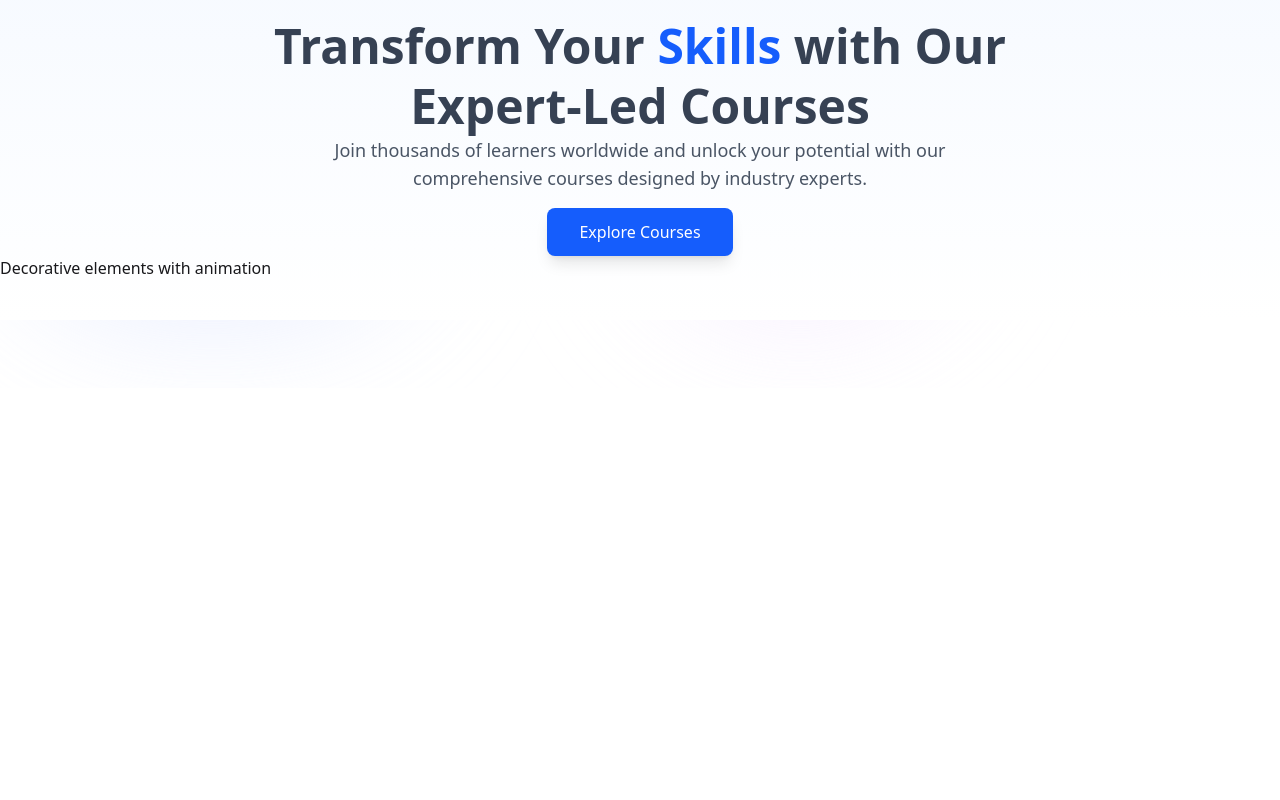
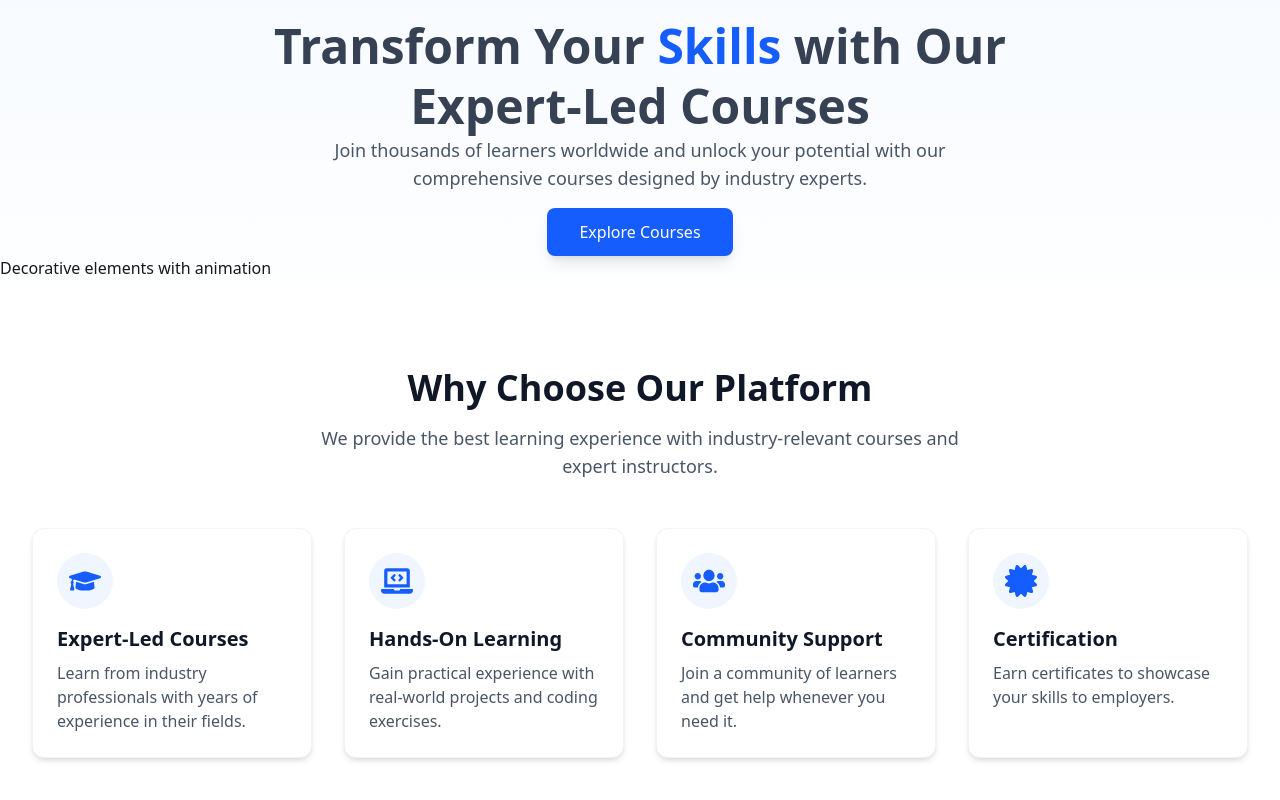
Before and after one commit to MuazamMughal/skillOrbit-app, a Next.js app: page / in a window 1280 px wide. Shown: the part 412-1212 px from the top of the page. Before the commit the page ends 800 px from the top, so only its background shows below. Built offline with nearby package versions, Linux system fonts and the light colour scheme.

Commit message:
SkillOrbit after hero setup

```diff
--- a/package.json
+++ b/package.json
@@ -16,6 +16,7 @@
     "next": "15.5.2",
     "react": "19.1.0",
     "react-dom": "19.1.0",
+    "react-icons": "^5.5.0",
     "tailwind-merge": "^3.3.1"
   },
   "devDependencies": {
--- a/src/app/page.tsx
+++ b/src/app/page.tsx
@@ -1,7 +1,11 @@
 import Hero from "@/components/common/Hero";
+import AfterHero from "@/components/common/AfterHero";
 
 export default function Home() {
   return (
+    <>
     <Hero/>
+    <AfterHero/>
+    </>
   )
 }
--- a/src/components/common/AfterHero.tsx
+++ b/src/components/common/AfterHero.tsx
@@ -1,9 +1,66 @@
+
+"use client";
 import React from 'react'
+
+import { FaGraduationCap, FaLaptopCode, FaUsers, FaCertificate } from 'react-icons/fa';
+
+const features = [
+  {
+    icon: <FaGraduationCap className="w-8 h-8 text-blue-600" />,
+    title: "Expert-Led Courses",
+    description: "Learn from industry professionals with years of experience in their fields."
+  },
+  {
+    icon: <FaLaptopCode className="w-8 h-8 text-blue-600" />,
+    title: "Hands-On Learning",
+    description: "Gain practical experience with real-world projects and coding exercises."
+  },
+  {
+    icon: <FaUsers className="w-8 h-8 text-blue-600" />,
+    title: "Community Support",
+    description: "Join a community of learners and get help whenever you need it."
+  },
+  {
+    icon: <FaCertificate className="w-8 h-8 text-blue-600" />,
+    title: "Certification",
+    description: "Earn certificates to showcase your skills to employers."
+  }
+];
 
 const AfterHero = () => {
   return (
-    <div>AfterHero</div>
-  )
-}
+    <section className="py-12 bg-white">
+      <div className="container mx-auto px-4 sm:px-6 lg:px-8">
+        <div className="text-center mb-12">
+          <h2 className="text-3xl font-bold text-gray-900 sm:text-4xl">
+            Why Choose Our Platform
+          </h2>
+          <p className="mt-4 text-lg text-gray-600 max-w-2xl mx-auto">
+            We provide the best learning experience with industry-relevant courses and expert instructors.
+          </p>
+        </div>
 
-export default AfterHero
+        <div className="grid grid-cols-1 md:grid-cols-2 lg:grid-cols-4 gap-8">
+          {features.map((feature, index) => (
+            <div
+              key={index}
+              className="bg-white p-6 rounded-xl shadow-md hover:shadow-lg transition-shadow duration-300 border border-gray-100"
+            >
+              <div className="w-14 h-14 bg-blue-50 rounded-full flex items-center justify-center mb-4">
+                {feature.icon}
+              </div>
+              <h3 className="text-xl font-semibold text-gray-900 mb-2">
+                {feature.title}
+              </h3>
+              <p className="text-gray-600">
+                {feature.description}
+              </p>
+            </div>
+          ))}
+        </div>
+      </div>
+    </section>
+  );
+};
+
+export default AfterHero;
```
Also changed, not shown: 1 other file (tests, documents, lock files or other folders).
